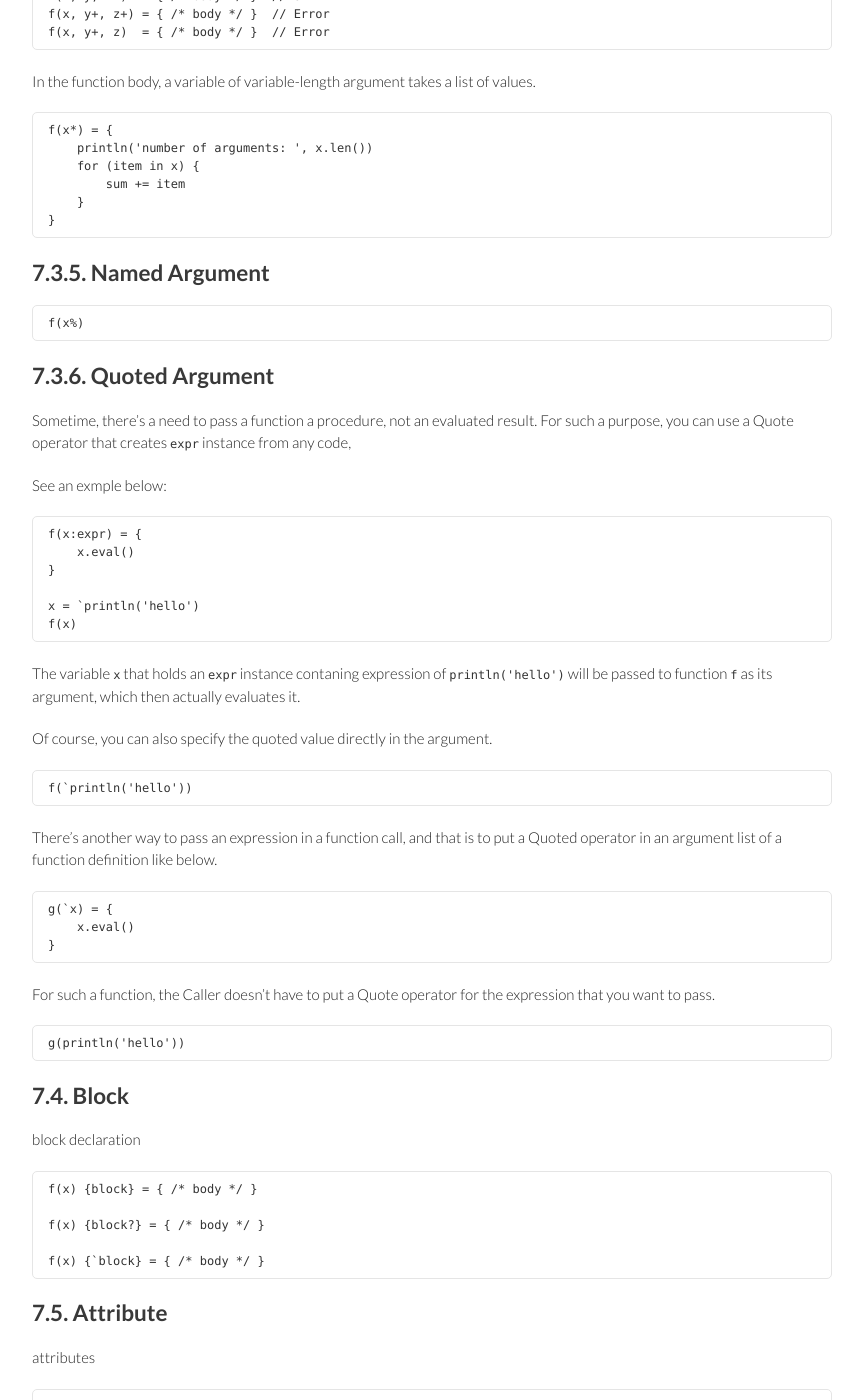
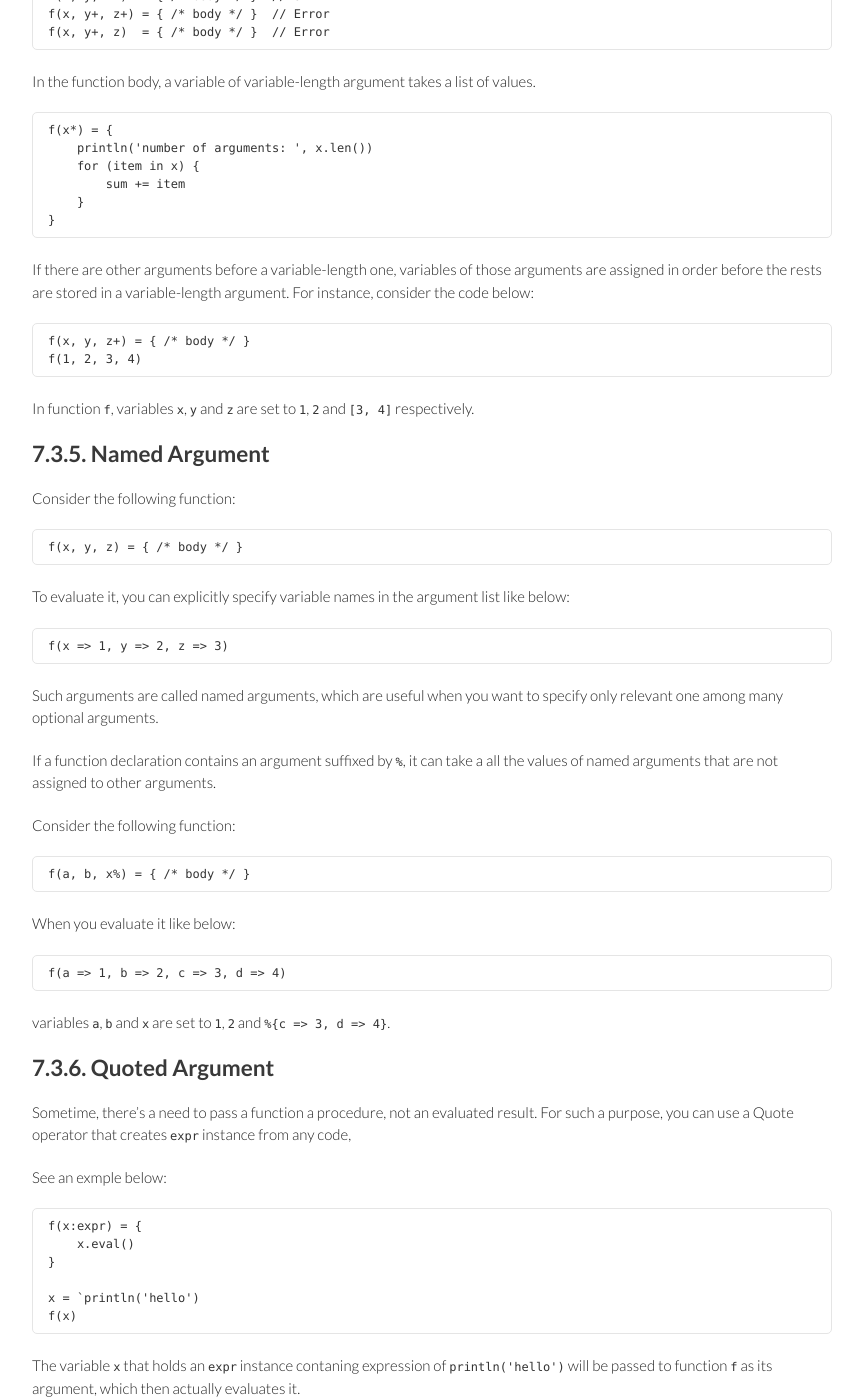
Before and after one commit to rudidude86/gura-lang.github.io, a Jekyll site: the page built from documents/Function.md, in a window 1280 px wide and 1400 px high, scrolled down 4199 px. Shown: the whole window, without its empty margins (208-1071 px from the left). Built offline with Jekyll 4.4.1, drawn with Linux system fonts in a browser that asks for light colours; Markdown is read by kramdown in place of the engine named in the settings.

Commit message:
updated documents

```diff
--- a/documents/Function.md
+++ b/documents/Function.md
@@ -217,12 +217,43 @@ In the function body, a variable of variable-length argument takes a list of val
         }
     }
 
+If there are other arguments before a variable-length one,
+variables of those arguments are assigned in order
+before the rests are stored in a variable-length argument.
+For instance, consider the code below:
+
+    f(x, y, z+) = { /* body */ }
+    f(1, 2, 3, 4)
+
+In function `f`, variables `x`, `y` and `z` are set to `1`, `2` and `[3, 4]` respectively.
+
 
 ## {{ page.chapter }}.3.5. Named Argument
 
+Consider the following function:
 
+    f(x, y, z) = { /* body */ }
 
-    f(x%)
+To evaluate it, you can explicitly specify variable names in the argument list like below:
+
+    f(x => 1, y => 2, z => 3)
+
+Such arguments are called named arguments,
+which are useful when you want to specify only relevant one among many optional arguments.
+
+If a function declaration contains an argument suffixed by `%`,
+it can take a all the values of named arguments that are not assigned to other arguments.
+
+Consider the following function:
+
+    f(a, b, x%) = { /* body */ }
+
+When you evaluate it like below:
+
+    f(a => 1, b => 2, c => 3, d => 4)
+
+variables `a`, `b` and `x` are set to `1`, `2` and `%{c => 3, d => 4}`.
+
 
 ## {{ page.chapter }}.3.6. Quoted Argument
 
```
